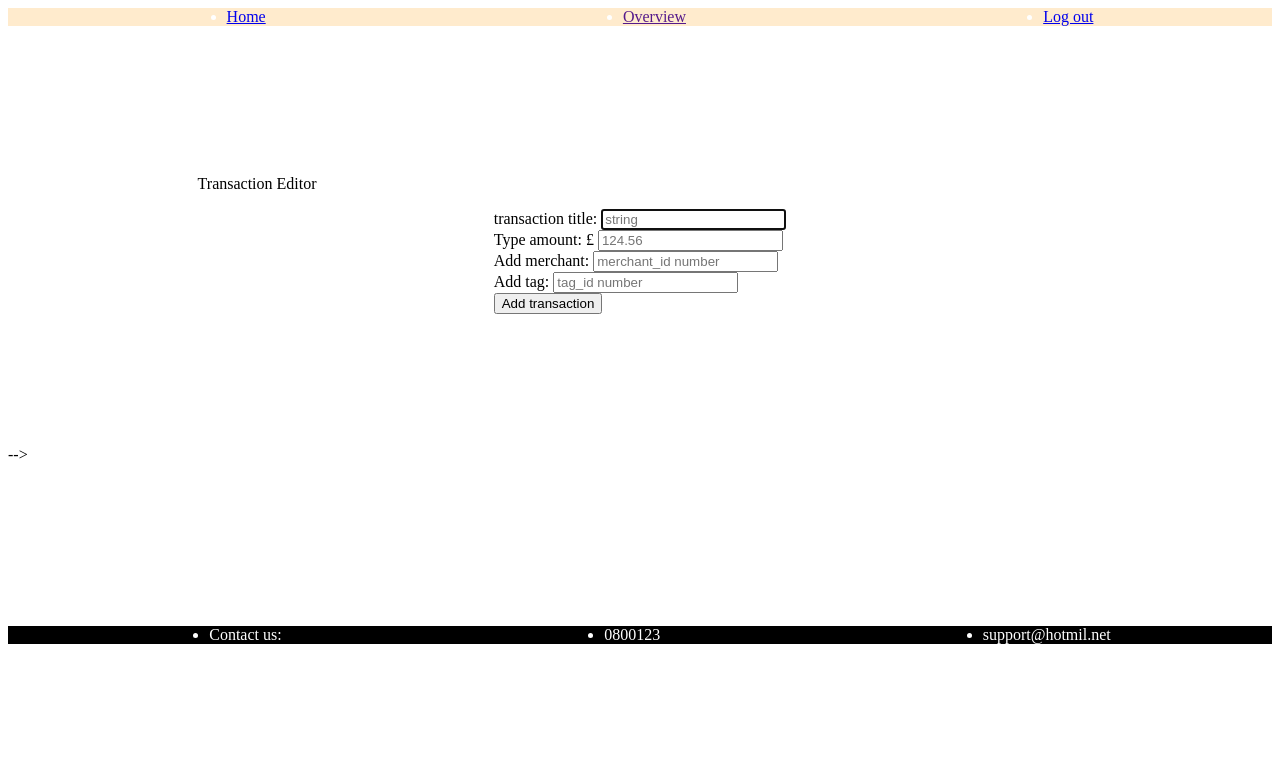
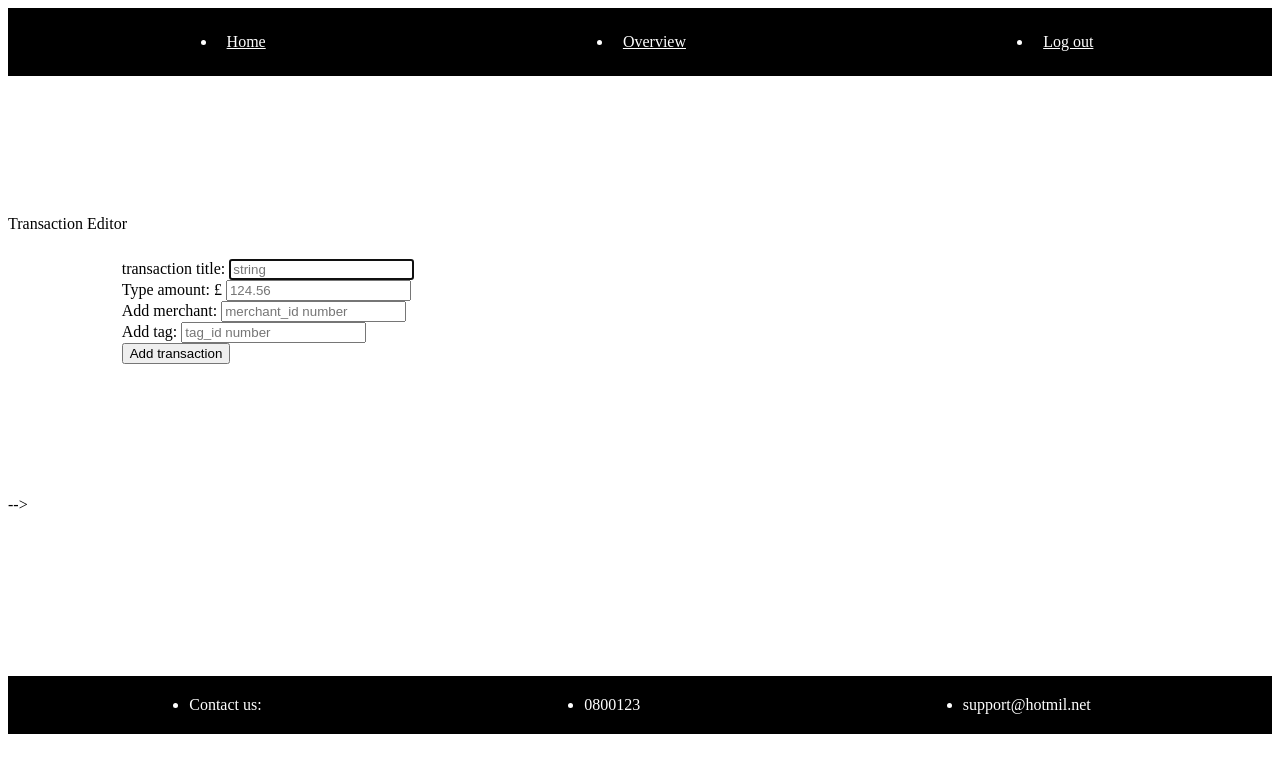
Before and after one commit to kafejkarz/Spending_trucker, a Flask app: page /transactions/new in a window 1280 px wide. Shown: the top 773 px of the page. Run offline with Flask 2, Linux system fonts and the light colour scheme; data that the repository does not hold is empty; some libraries are stand-ins or nearby versions.

Commit message:
added css

```diff
--- a/static/base.css
+++ b/static/base.css
@@ -9,21 +9,36 @@ header{
 nav{
     display: flex;
 /* } */
-nav>ul {
+nav>ul a{
     display: flex;
     justify-content: space-around;
     color: white;
+    padding: 10px;
 
 
 
+}
+nav>ul{
+
+    display: flex;
+    justify-content: space-around;
 }
 .icon{
     color: black;
 }
 nav{
-    background-color: blanchedalmond;
+    background-color: black;
     size: 120px;
+    padding-top: 15px ;
+    padding-bottom: 15px;
 
+
+
+}
+
+.main_nav{
+
+    color: white;
 }
 ul{
     margin: 0%;
@@ -36,6 +51,7 @@ footer{
 
     justify-content: space-around;
 
+
 }
 footer > ul {
     display: flex;
@@ -43,6 +59,7 @@ footer > ul {
     size: 200px;
     background-color: black;
     color: white;
+    padding: 20px;
 }
 main{
     width: auto;
--- a/static/new.css
+++ b/static/new.css
@@ -2,9 +2,9 @@
     display: flex;
     flex-direction: column;
     justify-content: center;
-    width: 70%;
+    width: 100%;
     height: 70%;
-    margin: auto;
+
 
 }
 .transaction {
@@ -12,16 +12,19 @@
     justify-content: center;
     width: 50%;
 
+
 }
 
 .new_transaction {
     display: flex;
-    width: 100%;
+    width: 500px;
+
     justify-content: center;
+    padding: 10px;
 
 
 }
-.transaction{
-    width: 10%;
+#transaction {
+   justify-content: right;
 
 }
--- a/templates/base.html
+++ b/templates/base.html
@@ -16,7 +16,7 @@
 </head>
 <body>
     <header>
-        <nav>
+        <nav class="main_nav">
             <ul>
                 <li><a href="/transactions">Home</a></li>
 
--- a/templates/transactions/index.html
+++ b/templates/transactions/index.html
@@ -13,6 +13,7 @@
             <div id="sort">
                 <p>Sort Transaction by Date</p>
             </div>
+        </div>
         <div class="statements">
 
 
@@ -24,7 +25,7 @@
             <div class="tag">{{transaction.tag_id}}</div>
             <div class="buttons">
 
-                    <form action="/transactions/{{transaction.id}}/delete" method="POST">
+                <form action="/transactions/{{transaction_id}}delete" method="POST">
                 <button class="trash-button">
                     <i class="fa fa-trash-o fa-3x" style="color:red" aria-hidden="true"></i>
                 </button>
@@ -45,7 +46,7 @@
 
         </div>
 
-        </div>
+
 
 
 
--- a/templates/transactions/new.html
+++ b/templates/transactions/new.html
@@ -7,7 +7,7 @@
 
     </div> -->
     <div class="input">
-        <div>
+        <div class="paragraph">
             <p>Transaction Editor</p>
         </div>
         <div class="new_transaction">
```
Also changed, not shown: static/transactions.css (+36 -16 lines). Lines whose indentation alone changed are shown as unchanged.
